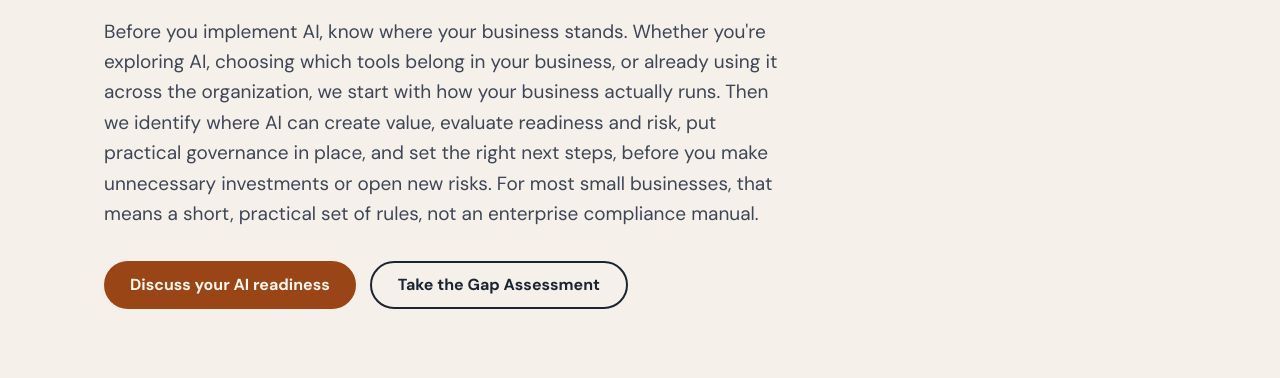
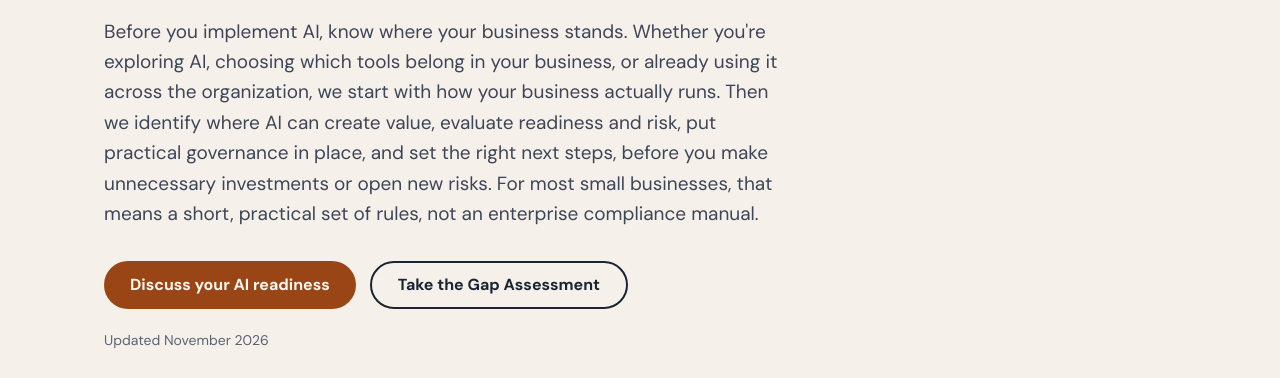
Before and after one commit to f28co/f28co-website, a plain HTML site: page ai-readiness/index.html in a window 1280 px wide. Shown: the part 413-791 px from the top of the page. Drawn offline with Linux system fonts and the light colour scheme.

Commit message:
IndexNow key file for Bing; Updated November 2026 line on AI Readiness
Co-Authored-By: Claude Opus 5.5 <noreply@anthropic.com>
Claude-Session: https://claude.ai/code/session_011HFf1xeoduMjK1eCWRfuM7

```diff
--- a/ai-readiness/index.html
+++ b/ai-readiness/index.html
@@ -75,6 +75,7 @@ h1 em,h2 em{display:block}
 <a href="https://api.leadconnectorhq.com/widget/booking/KnykdcbHVhz2rrJJi1y4" target="_blank" rel="noopener" class="btn btn-amber">Discuss your AI readiness</a>
 <a href="https://tally.so/r/3l4WDB" target="_blank" rel="noopener" class="btn btn-ghost">Take the Gap Assessment</a>
 </div>
+<p style="margin: 20px 0 0; font-size: 14px; color: #5b6373">Updated November 2026</p>
 </div>
 </section>
 
```
Also changed, not shown: 5b5c70dc21a57da00ac19ad184c3b95b.txt (added).
